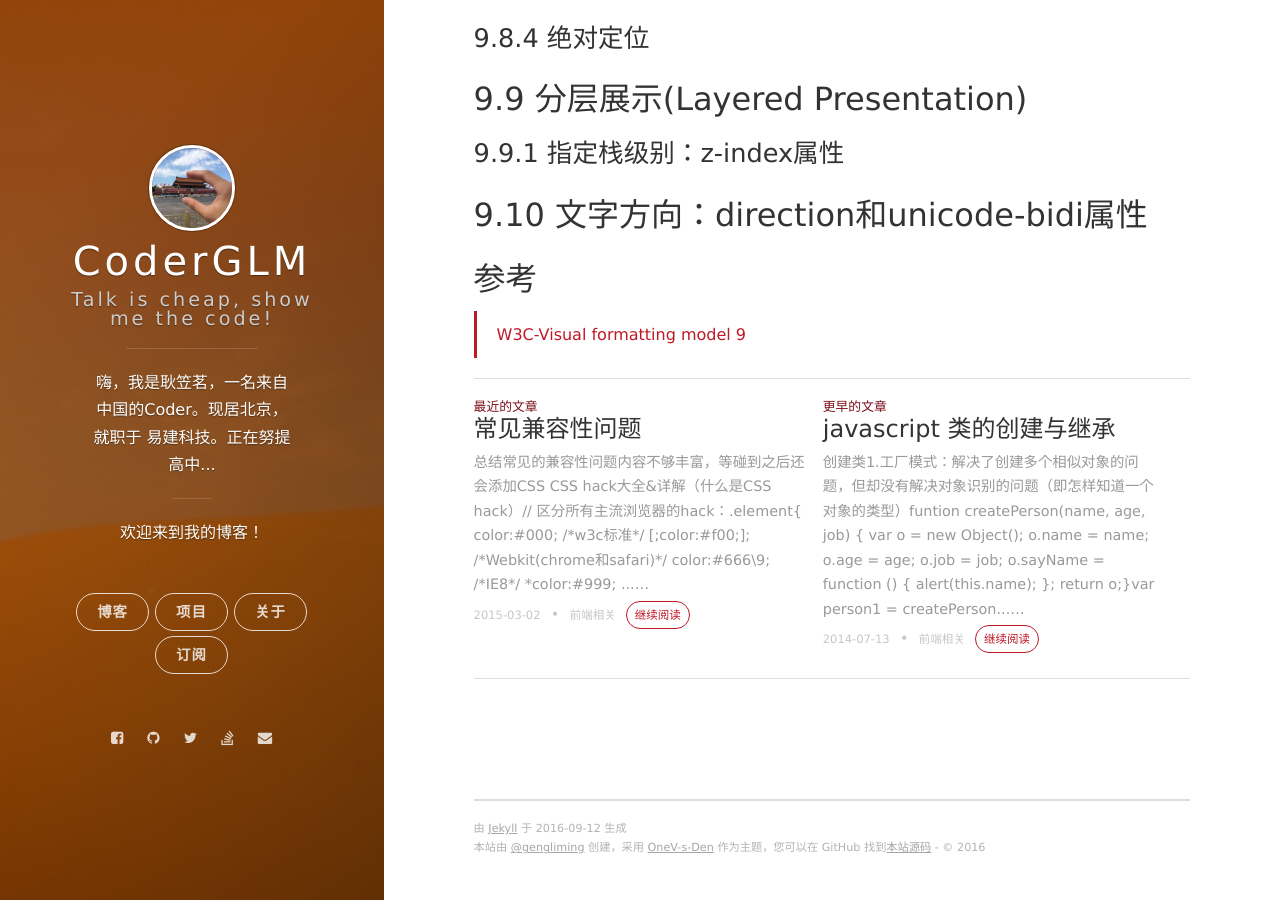
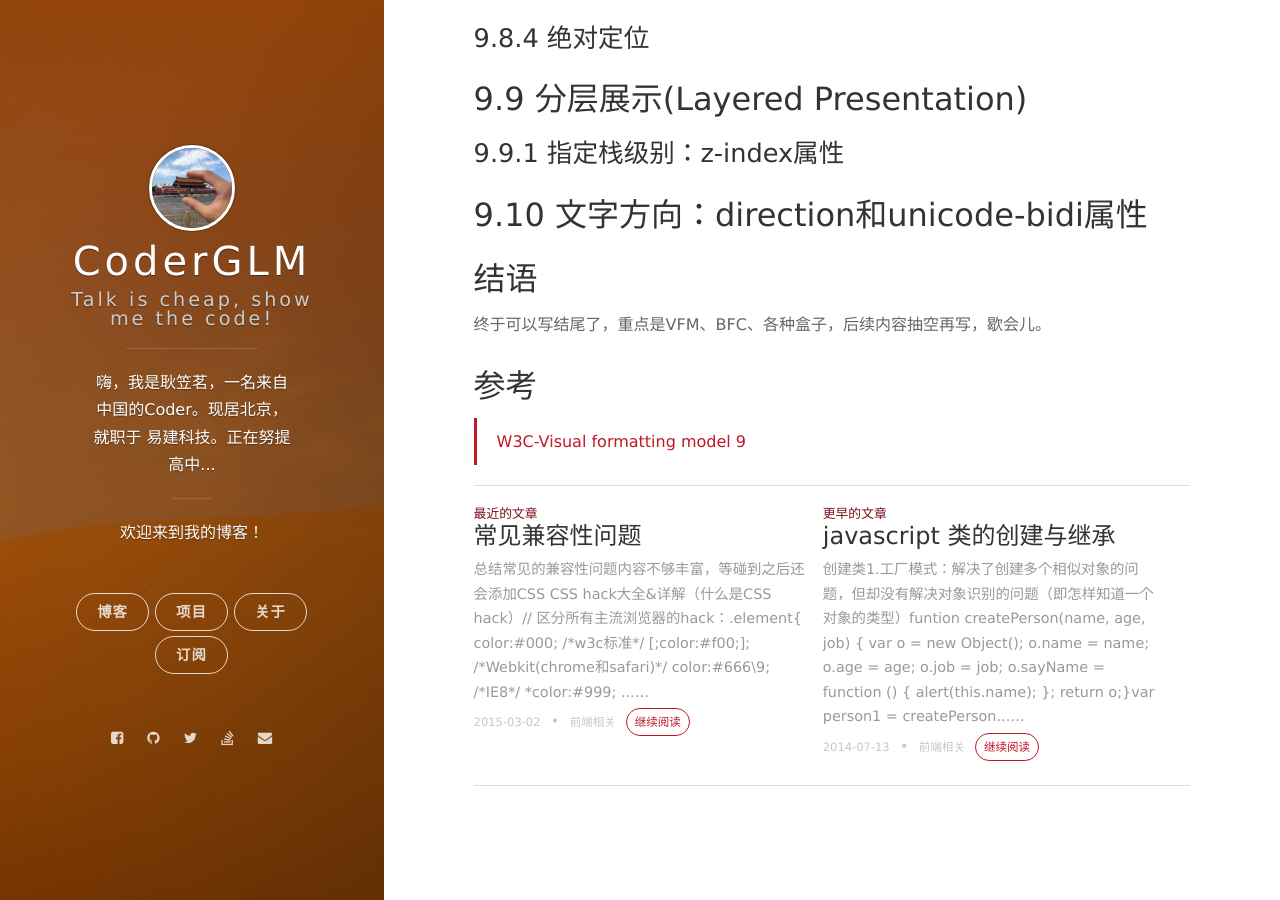
Before and after one commit to CoderLim/jekyll-based-blog, a Jekyll site: the page built from _posts/2014-09-02-css2.1-visual-formatting-model.markdown, in a window 1280 px wide and 900 px high, scrolled down 3584 px. Built offline with Jekyll 4.4.1, drawn with Linux system fonts in a browser that asks for light colours; nearby versions of some CDN libraries; comment, search, counter and statistics services are not loaded.

Commit message:
Update 2014-09-02-css2.1-visual-formatting-model.markdown

```diff
--- a/_posts/2014-09-02-css2.1-visual-formatting-model.markdown
+++ b/_posts/2014-09-02-css2.1-visual-formatting-model.markdown
@@ -135,6 +135,10 @@ value has been propagated to the viewport)都会为内容创建一个BFC。
 
 ## 9.10 文字方向：direction和unicode-bidi属性
 
+## 结语
+
+终于可以写结尾了，重点是VFM、BFC、各种盒子，后续内容抽空再写，歇会儿。
+
 ## 参考
 
 > [W3C-Visual formatting model 9](https://www.w3.org/TR/CSS2/visuren.html#visual-model-intro)
```
